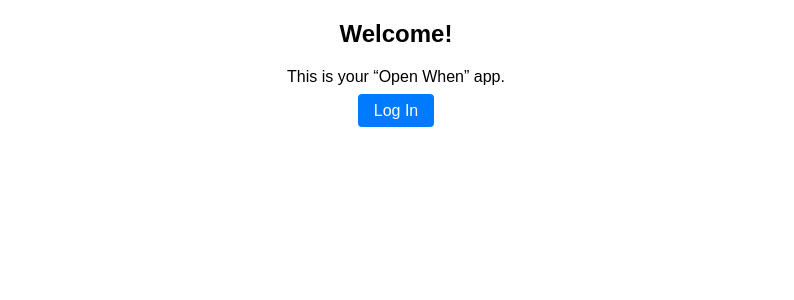
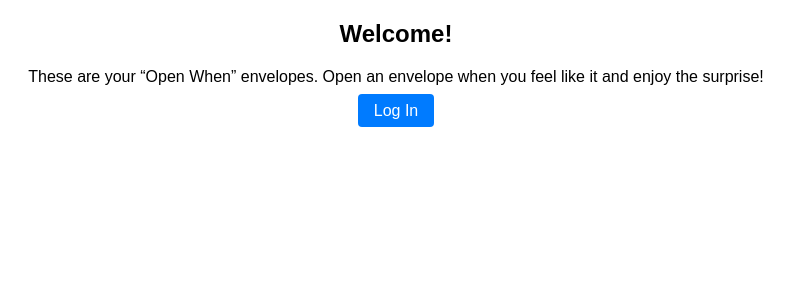
Before and after one commit to AnanyaS05/Open-When-Envelopes, a Flask app: page / in a window 1280 px wide. Shown: the part 112-412 px from the top of the page, without its empty margins (244-1038 px from the left). Run offline with Flask 3, Linux system fonts and the light colour scheme.

Commit message:
content changed

```diff
--- a/templates/home.html
+++ b/templates/home.html
@@ -1,6 +1,6 @@
 {% extends "base.html" %}
 {% block content %}
   <h2>Welcome!</h2>
-  <p>This is your “Open When” app.</p>
+  <p>These are your “Open When” envelopes. Open an envelope when you feel like it and enjoy the surprise!</p>
   <a class="button" href="{{ url_for('login') }}">Log In</a>
 {% endblock %}
```
